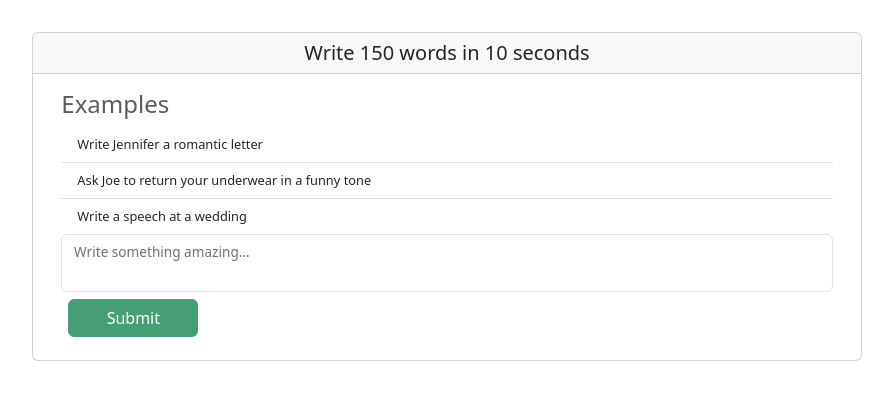
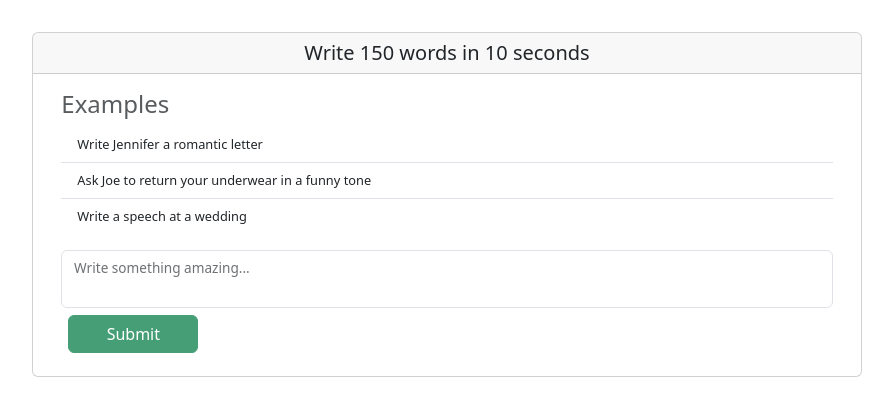
Before and after one commit to amiaynara/letter_generator, a Flask app: page / in a window 1280 px wide. Shown: the top 416 px of the page, without its empty margins (193-1086 px from the left). Run offline with Flask 2, Linux system fonts and the light colour scheme; parts of the project's set-up code (start-up, migrations or seed data) failed here and were passed over; some libraries are stand-ins or nearby versions.

Commit message:
Improve: Spacing of the examples on the parameters page

```diff
--- a/static/css/my_styles.css
+++ b/static/css/my_styles.css
@@ -129,6 +129,7 @@ body {font-family: Arial, Helvetica, sans-serif;}
 
 .examples {
   font-size: 0.8rem;
+  margin-bottom: 1rem;
 }
 
 @media (min-width: 768px) {
@@ -142,3 +143,9 @@ body {font-family: Arial, Helvetica, sans-serif;}
     width: 100%;
   }
 }
+/*
+@media (max-width: 768px) {
+  .examples {
+    width: 100% !important;
+  }
+} */
```
